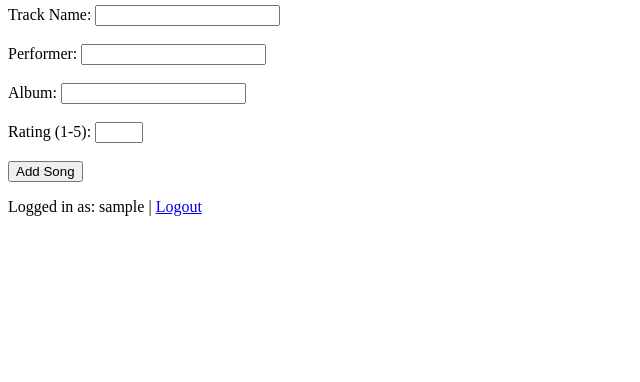
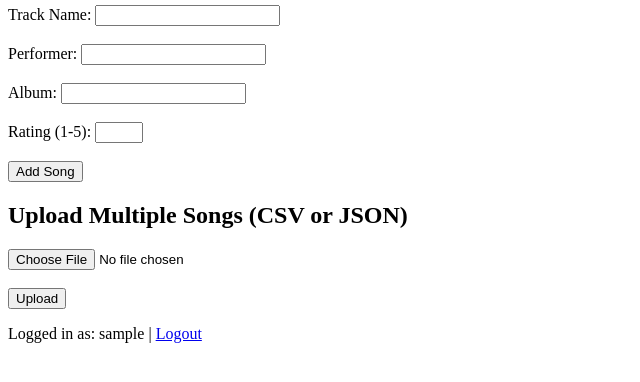
Before and after one commit to nisaerdal7/CS308_TasteTwister, a Flask app: page /songs in a window 1280 px wide. Shown: the part 180-562 px from the top of the page, without its empty margins (0-640 px from the left). Run offline with Flask 3, Linux system fonts and the light colour scheme; the visitor is signed in with stand-in values (Sample User, id 1).

Commit message:
Multiple songs can be added by uploading structured files such as csv, json

```diff
--- a/app.py
+++ b/app.py
@@ -1,12 +1,18 @@
 from flask import Flask, request, jsonify, render_template, redirect, url_for, session, flash
 from flask_sqlalchemy import SQLAlchemy
+import os
+import csv
+import json
+from werkzeug.utils import secure_filename
 
 app = Flask(__name__)
 
 # Flask configurations
 app.config['SQLALCHEMY_DATABASE_URI'] = 'mysql+pymysql://root:backend777@35.240.109.106/tastetwister'
 app.config['SQLALCHEMY_TRACK_MODIFICATIONS'] = False  # Silence the deprecation warning
-app.config['SECRET_KEY'] = 'your_secret_key_here'  # For session management, replace with a strong key
+app.config['SECRET_KEY'] = 'your_secret_key_here'
+app.config['UPLOAD_FOLDER'] = 'uploads'  # Folder to save uploaded files
+ALLOWED_EXTENSIONS = {'csv', 'json'}
 
 db = SQLAlchemy(app)
 
@@ -29,6 +35,11 @@ class Song(db.Model):
         self.rating = new_rating
         db.session.commit()
 
+@app.route('/')
+def home():
+    if 'username' in session:
+        return redirect(url_for('songs'))
+    return render_template('login.html')
 
 @app.route('/register', methods=['GET', 'POST'])
 def register():
@@ -41,7 +52,6 @@ def register():
         flash('Registration successful! Please login.', 'success')
         return redirect(url_for('login'))
     return render_template('register.html')
-
 
 @app.route('/login', methods=['GET', 'POST'])
 def login():
@@ -57,13 +67,11 @@ def login():
             flash('Login failed! Check your credentials.', 'danger')
     return render_template('login.html')
 
-
 @app.route('/logout')
 def logout():
     session.pop('username', None)
     flash('You have been logged out.', 'success')
     return redirect(url_for('login'))
-
 
 @app.route('/songs', methods=['GET', 'POST'])
 def songs():
@@ -110,6 +118,65 @@ def songs():
     else:
         return render_template('index.html', songs=songs)
 
+def allowed_file(filename):
+    return '.' in filename and filename.rsplit('.', 1)[1].lower() in ALLOWED_EXTENSIONS
+
+def add_songs_from_csv(file_path, username):
+    with open(file_path, newline='') as csvfile:
+        reader = csv.DictReader(csvfile)
+        for row in reader:
+            song = Song(track_name=row['track_name'], performer=row['performer'], album=row['album'], rating=int(row['rating']), username=username)
+            db.session.add(song)
+        db.session.commit()
+
+def add_songs_from_json(file_path, username):
+    with open(file_path) as jsonfile:
+        data = json.load(jsonfile)
+        for item in data:
+            try:
+                track_name = item['track_name']
+                performer = item['performer']  # this line may raise the KeyError
+                album = item['album']
+                rating = int(item['rating'])
+            except KeyError as e:
+                print(f"KeyError: {e} not found in item: {item}")
+                continue  # skips the current item and moves to the next
+
+            song = Song(track_name=track_name, performer=performer, album=album, rating=rating, username=username)
+            db.session.add(song)
+    db.session.commit()
+
+@app.route('/upload_songs', methods=['POST'])
+def upload_songs():
+    if 'username' not in session:
+        flash('Please log in first.', 'danger')
+        return redirect(url_for('login'))
+
+    if 'file' not in request.files:
+        flash('No file part', 'danger')
+        return redirect(url_for('songs'))
+
+    file = request.files['file']
+    if file.filename == '':
+        flash('No selected file', 'danger')
+        return redirect(url_for('songs'))
+
+    if file and allowed_file(file.filename):
+        filename = secure_filename(file.filename)
+        file_path = os.path.join(app.config['UPLOAD_FOLDER'], filename)
+        file.save(file_path)
+        extension = filename.rsplit('.', 1)[1].lower()
+
+        if extension == "csv":
+            add_songs_from_csv(file_path, session['username'])
+        elif extension == "json":
+            add_songs_from_json(file_path, session['username'])
+
+        flash('Songs have been uploaded successfully!', 'success')
+    else:
+        flash('Unsupported file type', 'danger')
+
+    return redirect(url_for('songs'))
 
 @app.route('/songs/<int:id>/update', methods=['POST'])
 def update_song_rating(id):
@@ -130,10 +197,11 @@ def delete_song(id):
         return redirect(url_for('songs'))
     return "Error deleting song", 404
 
-
-
 if __name__ == '__main__':
+    if not os.path.exists(app.config['UPLOAD_FOLDER']):
+        os.makedirs(app.config['UPLOAD_FOLDER'])
     app.run(debug=True)
 
+# This section will create all tables in the database if they don't exist.
 with app.app_context():
     db.create_all()
--- a/templates/index.html
+++ b/templates/index.html
@@ -1,4 +1,5 @@
 {% extends 'base.html' %}
+
 {% block content %}
 <h1>Songs</h1>
 
@@ -12,7 +13,6 @@
 {% endfor %}
 </ul>
 -->
-
 <ul>
     {% for song in songs %}
         <li>
@@ -26,9 +26,7 @@
             </form>
         </li>
     {% endfor %}
-    </ul>
-
-
+</ul>
 
 <!-- Form to Add a Song -->
 <h2>Add a New Song</h2>
@@ -47,4 +45,12 @@
 
     <input type="submit" value="Add Song">
 </form>
+
+<!-- Form to Upload a File with Songs -->
+<h2>Upload Multiple Songs (CSV or JSON)</h2>
+<form action="/upload_songs" method="POST" enctype="multipart/form-data">
+    <input type="file" name="file" required><br><br>
+    <input type="submit" value="Upload">
+</form>
+
 {% endblock %}
```
